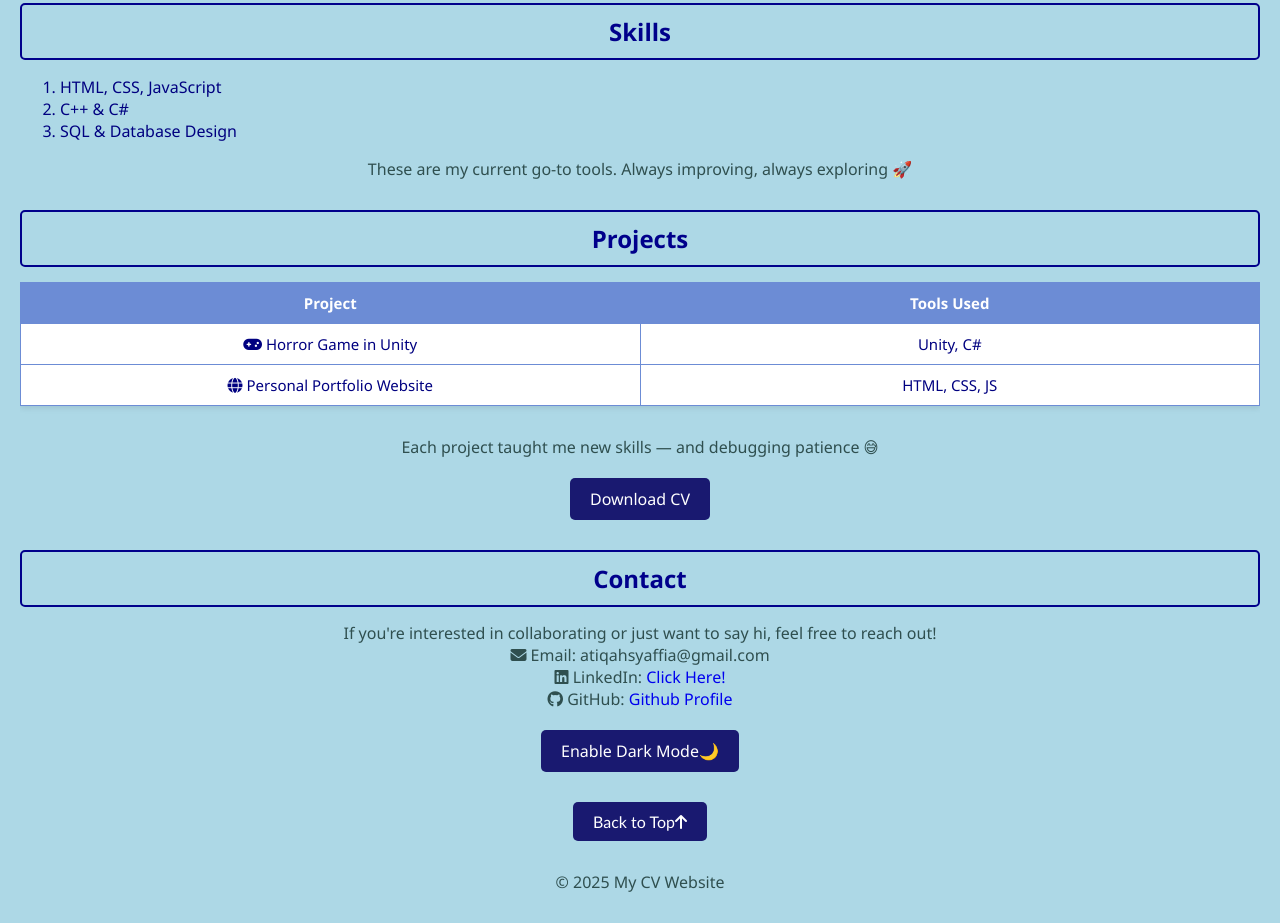
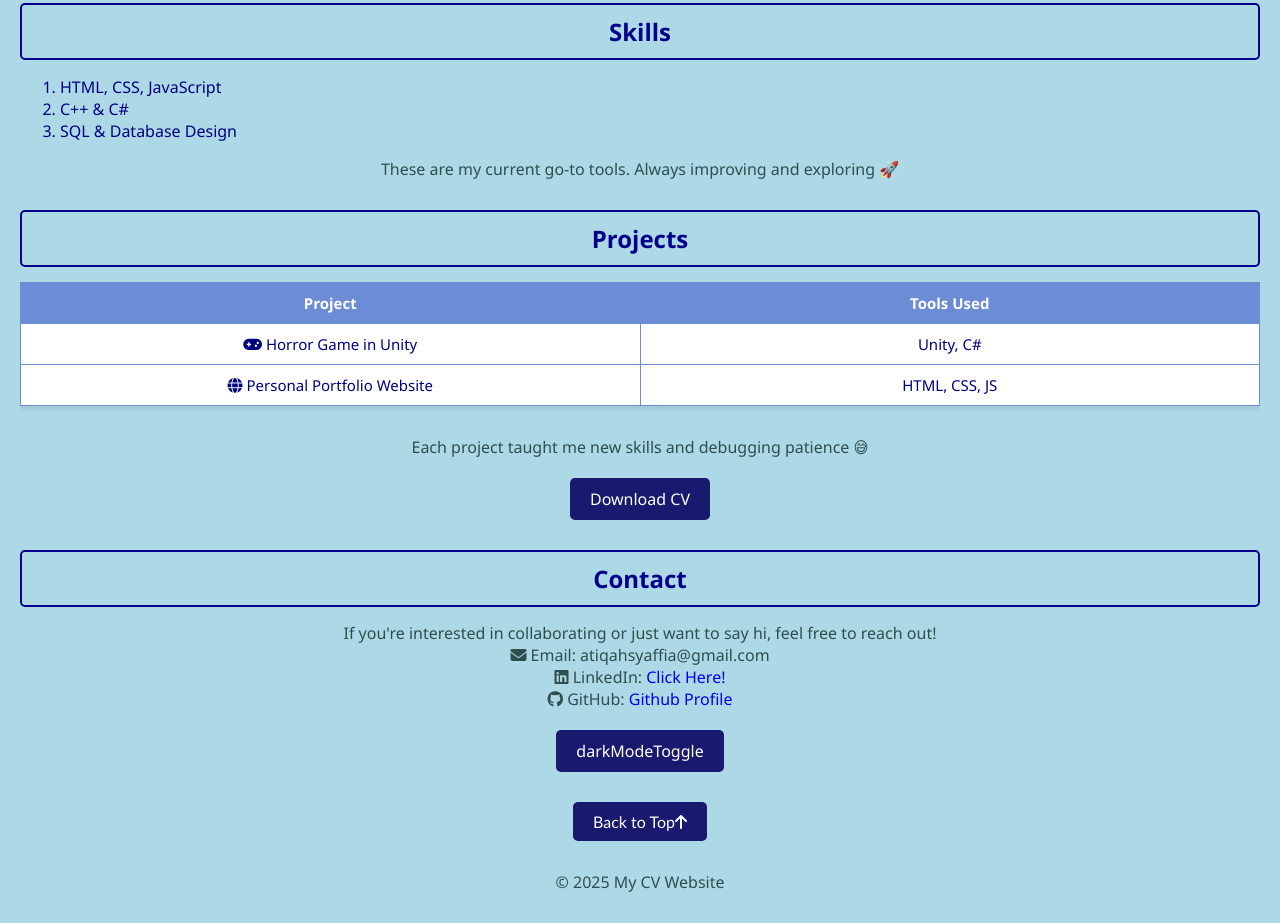
Before and after one commit to syaffia/cvwebsite, a plain HTML site: page index.html in a window 1280 px wide. Shown: the part 1271-2194 px from the top of the page. Drawn offline with Linux system fonts and the light colour scheme.

Commit message:
index.html

```diff
--- a/index.html
+++ b/index.html
@@ -78,7 +78,7 @@
         <li>C++ & C#</li>
         <li>SQL & Database Design</li>
       </ol>
-      <p>These are my current go-to tools. Always improving, always exploring 🚀</p>
+      <p>These are my current go-to tools. Always improving and exploring 🚀</p>
     </section>
 
     <section id="projects" class="reveal">
@@ -103,7 +103,7 @@
           </tbody>
         </table>
       </div>
-      <p>Each project taught me new skills — and debugging patience 😅</p>
+      <p>Each project taught me new skills and debugging patience 😅</p>
       <a href="cv.pdf" download>
       <button>Download CV</button>
       </a>
@@ -121,7 +121,7 @@
       </p>
     </section>
     <!-- update -->
-    <button id="darkModeToggle">Enable Dark Mode🌙</button>
+    <button id="darkModeToggle">darkModeToggle</button>
 
 
     <a href="#" class="back-to-top">Back to Top<i class="fas fa-arrow-up"></i></a>
```
